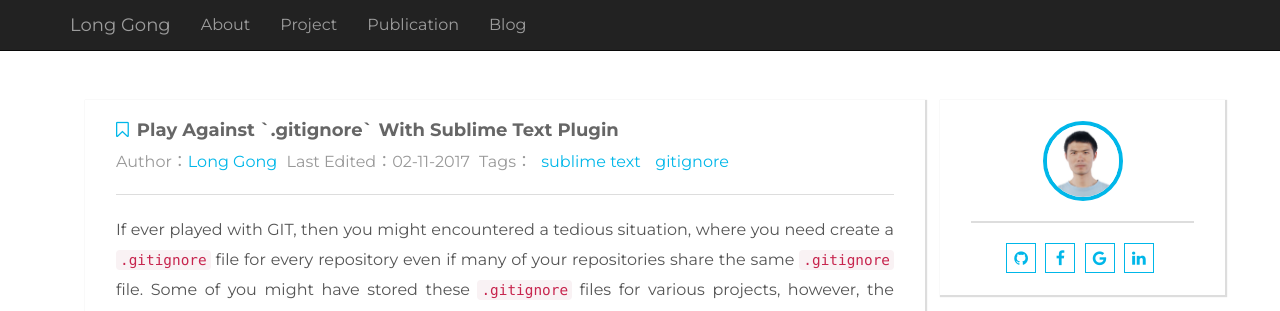
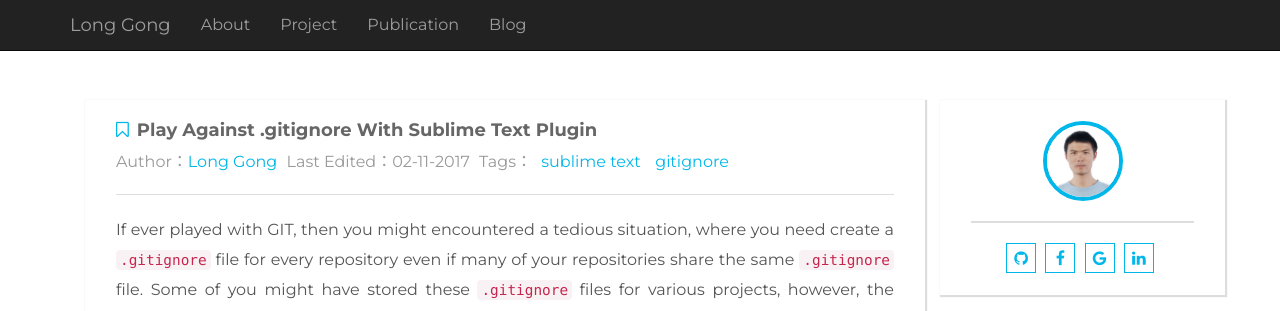
Before and after one commit to lgong30/lgong30.github.io, a Jekyll site: the page built from _posts/2017-02-11-easy-gitignore.md, in a window 1280 px wide and 1195 px high. Shown: the top 311 px of the window. Built offline with Jekyll 4.4.1, drawn with Linux system fonts in a browser that asks for light colours; comment, search, counter and statistics services are not loaded.

```diff
--- a/_posts/2017-02-11-easy-gitignore.md
+++ b/_posts/2017-02-11-easy-gitignore.md
@@ -1,6 +1,6 @@
 ---
 layout: post
-title: Play Against `.gitignore` With Sublime Text Plugin
+title: Play Against .gitignore With Sublime Text Plugin
 categories: [tool]
 tags: [sublime text, gitignore]
 ---
```
